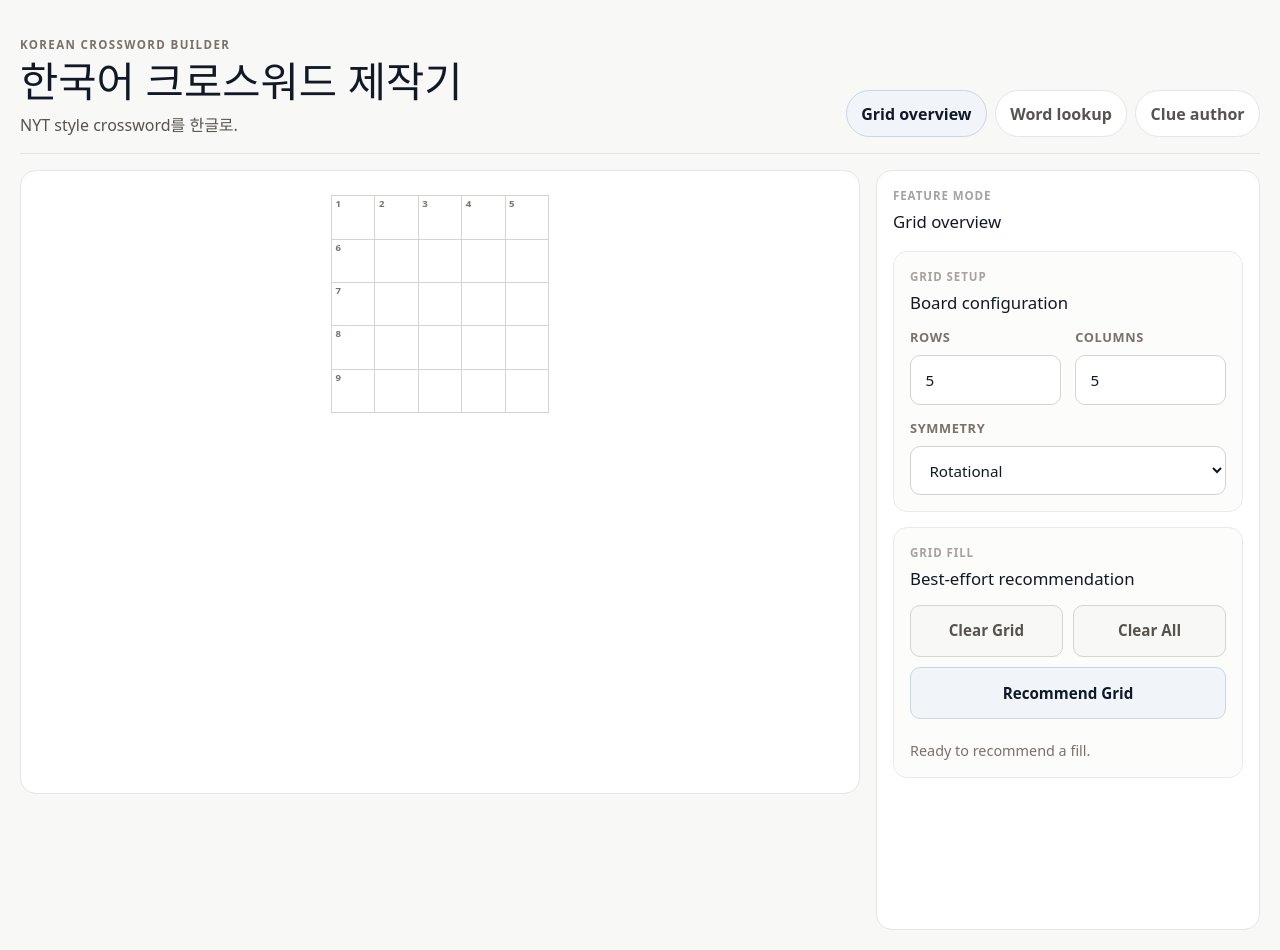
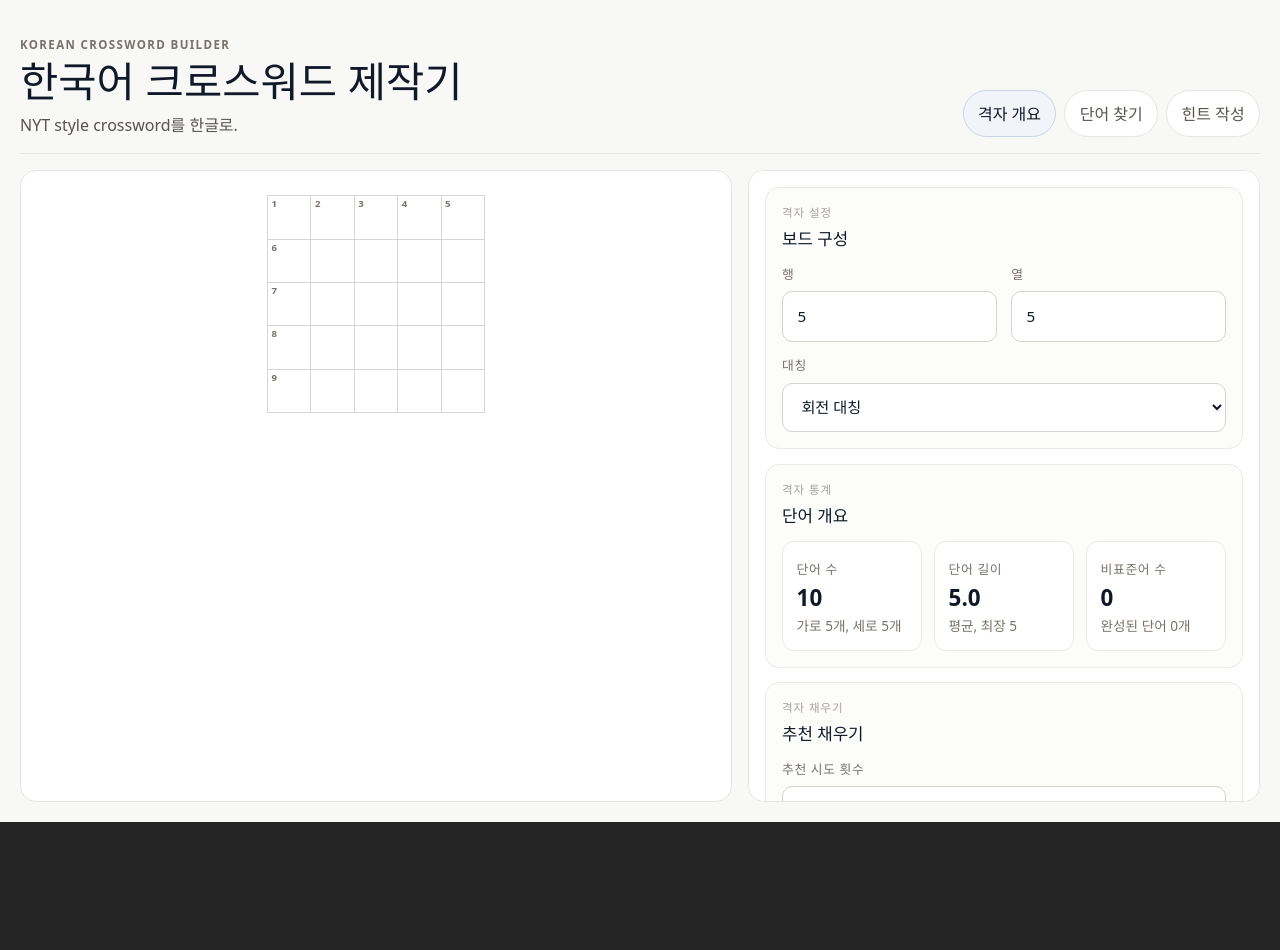
Before and after one commit to mgahn0706/korean-crossword, a React (Vite) app: page / in a window 1280 px wide. After the commit the page ends 822 px from the top, so only its background shows below. Built offline with nearby package versions, Linux system fonts and the light colour scheme.

Commit message:
feat: localize HTML and accessibility labels to Korean; adjust grid layout and styling; enhance crossword solver attempt count logic

```diff
--- a/index.html
+++ b/index.html
@@ -1,10 +1,10 @@
 <!doctype html>
-<html lang="en">
+<html lang="ko">
   <head>
     <meta charset="UTF-8" />
     <link rel="icon" type="image/svg+xml" href="/vite.svg" />
     <meta name="viewport" content="width=device-width, initial-scale=1.0" />
-    <title>Korean Crossword Builder</title>
+    <title>한국어 크로스워드 제작기</title>
   </head>
   <body>
     <div id="root"></div>
--- a/src/App.css
+++ b/src/App.css
@@ -3,6 +3,7 @@
 }
 
 .builder-shell {
+  --workspace-height: calc(100vh - 10.5rem);
   min-height: 100vh;
   padding: 1.25rem;
   background: #f8f8f6;
@@ -20,9 +21,10 @@
 
 .workspace-shell {
   display: grid;
-  grid-template-columns: minmax(0, 1fr) minmax(21rem, 24rem);
+  grid-template-columns: minmax(0, 1fr) minmax(28rem, 32rem);
   gap: 1rem;
-  align-items: start;
+  align-items: stretch;
+  height: var(--workspace-height);
 }
 
 .builder-panel {
@@ -32,9 +34,7 @@
   background: #ffffff;
   overflow-x: hidden;
   overflow-y: auto;
-  position: sticky;
-  top: 1.25rem;
-  height: calc(100vh - 2.5rem);
+  height: 100%;
 }
 
 .eyebrow {
@@ -180,6 +180,33 @@
   font-size: 0.9rem;
 }
 
+.stats-grid {
+  display: grid;
+  gap: 0.75rem;
+  grid-template-columns: repeat(3, minmax(0, 1fr));
+}
+
+.stat-card {
+  border: 1px solid #eceae7;
+  border-radius: 12px;
+  padding: 0.85rem;
+  background: #ffffff;
+}
+
+.stat-card strong {
+  display: block;
+  margin-top: 0.35rem;
+  font-size: 1.4rem;
+  line-height: 1.1;
+  color: #111827;
+}
+
+.stat-card p {
+  margin: 0.35rem 0 0;
+  color: #78716c;
+  font-size: 0.85rem;
+}
+
 .lookup-results {
   display: flex;
   flex-wrap: wrap;
@@ -312,12 +339,13 @@
 }
 
 .grid-panel {
-  min-height: calc(100vh - 11rem);
+  height: 100%;
   padding: 1rem;
   border: 1px solid #e7e5e4;
   border-radius: 16px;
   background: #ffffff;
-  overflow: auto;
+  overflow-x: auto;
+  overflow-y: auto;
 }
 
 .grid-wrap {
@@ -441,6 +469,10 @@
     grid-template-columns: 1fr;
   }
 
+  .workspace-shell {
+    height: auto;
+  }
+
   .app-header {
     align-items: start;
   }
@@ -450,16 +482,19 @@
   }
 
   .builder-panel {
-    position: static;
     height: auto;
     overflow: visible;
   }
 
   .grid-panel {
-    min-height: auto;
+    height: auto;
   }
 
   .controls-two-column {
+    grid-template-columns: 1fr;
+  }
+
+  .stats-grid {
     grid-template-columns: 1fr;
   }
 
--- a/src/App.tsx
+++ b/src/App.tsx
@@ -6,6 +6,7 @@ import "./App.css";
 
 const DEFAULT_ROWS = 5;
 const DEFAULT_COLS = 5;
+const DEFAULT_ATTEMPT_COUNT = 5;
 type SymmetryMode = "rotational" | "horizontal" | "vertical" | "none";
 
 type WorkerResponse =
@@ -16,6 +17,7 @@ type WorkerRequest = {
   id: number;
   grid: CrosswordGrid;
   customWords: string[];
+  attemptCount: number;
 };
 type FeatureMode = "grid" | "lookup" | "clue";
 type ClueDirection = "Across" | "Down";
@@ -35,9 +37,9 @@ type DictionarySets = {
 type ClueValidation = "incomplete" | "loading" | "common" | "noun" | "missing";
 
 const FEATURE_MODE_LABELS: Record<FeatureMode, string> = {
-  grid: "Grid overview",
-  lookup: "Word lookup",
-  clue: "Clue author",
+  grid: "격자 개요",
+  lookup: "단어 찾기",
+  clue: "힌트 작성",
 };
 const CLUE_STATUS_LABELS: Record<ClueValidation, string> = {
   incomplete: "미완성",
@@ -269,6 +271,7 @@ function getSymmetricCells(
 function App() {
   const [rows, setRows] = useState(DEFAULT_ROWS);
   const [cols, setCols] = useState(DEFAULT_COLS);
+  const [attemptCount, setAttemptCount] = useState(DEFAULT_ATTEMPT_COUNT);
   const [grid, setGrid] = useState<CrosswordGrid>(() =>
     createGrid(DEFAULT_ROWS, DEFAULT_COLS)
   );
@@ -282,7 +285,7 @@ function App() {
     null
   );
   const [isSolving, setIsSolving] = useState(false);
-  const [status, setStatus] = useState("Ready to recommend a fill.");
+  const [status, setStatus] = useState("격자 추천을 시작할 수 있습니다.");
   const workerRef = useRef<Worker | null>(null);
   const requestIdRef = useRef(0);
 
@@ -382,13 +385,13 @@ function App() {
       currentGrid.map((row) => row.map((cell) => (cell === "#" ? "#" : "")))
     );
     setHiddenClueIds(new Set());
-    setStatus("Letters cleared.");
+    setStatus("글자를 지웠습니다.");
   };
 
   const handleClearAll = () => {
     setGrid(createGrid(rows, cols));
     setHiddenClueIds(new Set());
-    setStatus("Grid and black cells cleared.");
+    setStatus("격자와 검은 칸을 모두 지웠습니다.");
   };
 
   const handleRecommendFill = async () => {
@@ -402,7 +405,7 @@ function App() {
 
     setIsSolving(true);
     setStatus(
-      "Searching for a grid with the fewest invalid words first, then favoring common nouns and balanced across/down fills."
+      "유효하지 않은 단어를 최소화하면서 흔한 명사와 가로세로 균형을 우선해 격자를 찾는 중입니다."
     );
 
     const result = await new Promise<WorkerResponse>((resolve, reject) => {
@@ -419,12 +422,17 @@ function App() {
       const handleError = () => {
         worker.removeEventListener("message", handleMessage);
         worker.removeEventListener("error", handleError);
-        reject(new Error("The crossword worker crashed."));
+        reject(new Error("크로스워드 작업기가 중단되었습니다."));
       };
 
       worker.addEventListener("message", handleMessage);
       worker.addEventListener("error", handleError, { once: true });
-      const payload: WorkerRequest = { id: requestId, grid, customWords };
+      const payload: WorkerRequest = {
+        id: requestId,
+        grid,
+        customWords,
+        attemptCount,
+      };
       worker.postMessage(payload);
     }).finally(() => {
       setIsSolving(false);
@@ -434,7 +442,7 @@ function App() {
       startTransition(() => {
         setGrid(result.grid);
       });
-      setStatus("Best-effort grid recommendation applied.");
+      setStatus("추천 격자를 적용했습니다.");
       return;
     }
 
@@ -484,6 +492,27 @@ function App() {
   };
   const isDuplicateAnswer = (answer: string) =>
     (duplicateAnswerCounts.get(answer) ?? 0) > 1;
+  const totalEntryLength = clueEntries.reduce(
+    (sum, entry) => sum + entry.length,
+    0
+  );
+  const invalidEntryCount = clueEntries.reduce(
+    (count, entry) =>
+      count + (getValidation(entry.answer) === "missing" ? 1 : 0),
+    0
+  );
+  const filledEntryCount = clueEntries.reduce(
+    (count, entry) => count + (!entry.answer.includes("·") ? 1 : 0),
+    0
+  );
+  const averageEntryLength =
+    clueEntries.length > 0
+      ? (totalEntryLength / clueEntries.length).toFixed(1)
+      : "0.0";
+  const longestEntryLength = clueEntries.reduce(
+    (max, entry) => Math.max(max, entry.length),
+    0
+  );
   const cellNumbers = getVisibleCellNumbers(grid, clueEntries, hiddenClueIds);
   const hiddenEntries = clueEntries.filter((entry) =>
     hiddenClueIds.has(entry.id)
@@ -499,7 +528,7 @@ function App() {
           <p className="builder-description">NYT style crossword를 한글로.</p>
         </div>
 
-        <nav className="mode-switch" aria-label="Feature mode">
+        <nav className="mode-switch" aria-label="기능 모드">
           {(
             Object.entries(FEATURE_MODE_LABELS) as Array<[FeatureMode, string]>
           ).map(([mode, label]) => (
@@ -531,22 +560,17 @@ function App() {
         </section>
 
         <aside className="builder-panel">
-          <div className="panel-header">
-            <p className="section-eyebrow">Feature mode</p>
-            <h2>{FEATURE_MODE_LABELS[activeMode]}</h2>
-          </div>
-
           {activeMode === "grid" ? (
             <div className="config-stack">
               <section className="config-card">
                 <div className="section-heading">
-                  <p className="section-eyebrow">Grid Setup</p>
-                  <h3>Board configuration</h3>
+                  <p className="section-eyebrow">격자 설정</p>
+                  <h3>보드 구성</h3>
                 </div>
 
                 <div className="controls controls-two-column">
                   <label className="field">
-                    <span>Rows</span>
+                    <span>행</span>
                     <input
                       type="number"
                       min="1"
@@ -559,7 +583,7 @@ function App() {
                   </label>
 
                   <label className="field">
-                    <span>Columns</span>
+                    <span>열</span>
                     <input
                       type="number"
                       min="1"
@@ -572,17 +596,17 @@ function App() {
                   </label>
 
                   <label className="field field-full">
-                    <span>Symmetry</span>
+                    <span>대칭</span>
                     <select
                       value={symmetry}
                       onChange={(event) =>
                         setSymmetry(event.target.value as SymmetryMode)
                       }
                     >
-                      <option value="rotational">Rotational</option>
-                      <option value="horizontal">Horizontal</option>
-                      <option value="vertical">Vertical</option>
-                      <option value="none">None</option>
+                      <option value="rotational">회전 대칭</option>
+                      <option value="horizontal">가로 대칭</option>
+                      <option value="vertical">세로 대칭</option>
+                      <option value="none">없음</option>
                     </select>
                   </label>
                 </div>
@@ -590,8 +614,55 @@ function App() {
 
               <section className="config-card">
                 <div className="section-heading">
-                  <p className="section-eyebrow">Grid Fill</p>
-                  <h3>Best-effort recommendation</h3>
+                  <p className="section-eyebrow">격자 통계</p>
+                  <h3>단어 개요</h3>
+                </div>
+
+                <div className="stats-grid">
+                  <div className="stat-card">
+                    <span className="stats-label">단어 수</span>
+                    <strong>{clueEntries.length}</strong>
+                    <p>
+                      가로 {acrossClues.length}개, 세로 {downClues.length}개
+                    </p>
+                  </div>
+                  <div className="stat-card">
+                    <span className="stats-label">단어 길이</span>
+                    <strong>{averageEntryLength}</strong>
+                    <p>평균, 최장 {longestEntryLength}</p>
+                  </div>
+                  <div className="stat-card">
+                    <span className="stats-label">비표준어 수</span>
+                    <strong>{invalidEntryCount}</strong>
+                    <p>완성된 단어 {filledEntryCount}개</p>
+                  </div>
+                </div>
+              </section>
+
+              <section className="config-card">
+                <div className="section-heading">
+                  <p className="section-eyebrow">격자 채우기</p>
+                  <h3>추천 채우기</h3>
+                </div>
+
+                <div className="controls">
+                  <label className="field">
+                    <span>추천 시도 횟수</span>
+                    <input
+                      type="number"
+                      min="1"
+                      max="20"
+                      value={attemptCount}
+                      onChange={(event) =>
+                        setAttemptCount(
+                          Math.min(
+                            20,
+                            Math.max(1, event.target.valueAsNumber || 1)
+                          )
+                        )
+                      }
+                    />
+                  </label>
                 </div>
 
                 <div className="actions">
@@ -602,7 +673,7 @@ function App() {
                       onClick={handleClearGrid}
                       disabled={isSolving}
                     >
-                      Clear Grid
+                      글자 지우기
                     </button>
                     <button
                       className="action-button action-button-secondary"
@@ -610,7 +681,7 @@ function App() {
                       onClick={handleClearAll}
                       disabled={isSolving}
                     >
-                      Clear All
+                      모두 지우기
                     </button>
                   </div>
                   <button
@@ -619,7 +690,7 @@ function App() {
                     onClick={() => void handleRecommendFill()}
                     disabled={isSolving}
                   >
-                    {isSolving ? "Filling Grid..." : "Recommend Grid"}
+                    {isSolving ? "격자 채우는 중..." : "격자 추천"}
                   </button>
                   <p className="status-text">{status}</p>
                 </div>
@@ -631,12 +702,12 @@ function App() {
             <div className="config-stack">
               <section className="config-card">
                 <div className="section-heading">
-                  <p className="section-eyebrow">Word Sources</p>
-                  <h3>Custom list</h3>
+                  <p className="section-eyebrow">단어 목록</p>
+                  <h3>사용자 목록</h3>
                 </div>
 
                 <label className="field">
-                  <span>Words</span>
+                  <span>단어</span>
                   <textarea
                     className="word-list-input"
                     value={customWordText}
@@ -645,24 +716,23 @@ function App() {
                   />
                 </label>
                 <p className="helper-text">
-                  Add one word per line or separate with commas. Recommendations
-                  use this list before the built-in noun sets.
+                  한 줄에 하나씩 입력하거나 쉼표로 구분하세요. 추천 시 이 목록을 기본 사전보다 먼저 사용합니다.
                 </p>
               </section>
 
               <section className="config-card">
                 <div className="section-heading">
-                  <p className="section-eyebrow">Lookup</p>
-                  <h3>Filter current list</h3>
+                  <p className="section-eyebrow">검색</p>
+                  <h3>현재 목록 필터</h3>
                 </div>
 
                 <label className="field">
-                  <span>Search</span>
+                  <span>검색어</span>
                   <input
                     type="text"
                     value={lookupQuery}
                     onChange={(event) => setLookupQuery(event.target.value)}
-                    placeholder="Type to filter your words"
+                    placeholder="단어를 검색하세요"
                   />
                 </label>
 
@@ -675,7 +745,7 @@ function App() {
                     ))
                   ) : (
                     <p className="empty-state">
-                      No matching words in your current list.
+                      현재 목록에 일치하는 단어가 없습니다.
                     </p>
                   )}
                 </div>
@@ -687,8 +757,8 @@ function App() {
             <div className="config-stack">
               <section className="config-card">
                 <div className="section-heading">
-                  <p className="section-eyebrow">Across</p>
-                  <h3>{acrossClues.length} entries</h3>
+                  <p className="section-eyebrow">가로</p>
+                  <h3>{acrossClues.length}개 항목</h3>
                 </div>
 
                 <div className="clue-list">
@@ -701,7 +771,7 @@ function App() {
                             {entry.answer} ({entry.length})
                           </span>
                           {isDuplicateAnswer(entry.answer) ? (
-                            <span className="clue-warning">duplicate</span>
+                            <span className="clue-warning">중복</span>
                           ) : null}
                           <span
                             className={`clue-status clue-status-${getValidation(
@@ -726,7 +796,7 @@ function App() {
                                 })
                               }
                             >
-                              {hiddenClueIds.has(entry.id) ? "Restore" : "Hide"}
+                              {hiddenClueIds.has(entry.id) ? "복원" : "숨김"}
                             </button>
                           ) : null}
                         </div>
@@ -739,20 +809,20 @@ function App() {
                               [entry.id]: event.target.value,
                             }))
                           }
-                          placeholder="Write the across clue"
+                          placeholder="가로 힌트를 입력하세요"
                         />
                       </label>
                     ))
                   ) : (
-                    <p className="empty-state">No across clues yet.</p>
+                    <p className="empty-state">아직 가로 힌트가 없습니다.</p>
                   )}
                 </div>
               </section>
 
               <section className="config-card">
                 <div className="section-heading">
-                  <p className="section-eyebrow">Down</p>
-                  <h3>{downClues.length} entries</h3>
+                  <p className="section-eyebrow">세로</p>
+                  <h3>{downClues.length}개 항목</h3>
                 </div>
 
                 <div className="clue-list">
@@ -765,7 +835,7 @@ function App() {
                             {entry.answer} ({entry.length})
                           </span>
                           {isDuplicateAnswer(entry.answer) ? (
-                            <span className="clue-warning">duplicate</span>
+                            <span className="clue-warning">중복</span>
                           ) : null}
                           <span
                             className={`clue-status clue-status-${getValidation(
@@ -790,7 +860,7 @@ function App() {
                                 })
                               }
                             >
-                              {hiddenClueIds.has(entry.id) ? "Restore" : "Hide"}
+                              {hiddenClueIds.has(entry.id) ? "복원" : "숨김"}
                             </button>
                           ) : null}
                         </div>
@@ -803,12 +873,12 @@ function App() {
                               [entry.id]: event.target.value,
                             }))
                           }
-                          placeholder="Write the down clue"
+                          placeholder="세로 힌트를 입력하세요"
                         />
                       </label>
                     ))
                   ) : (
-                    <p className="empty-state">No down clues yet.</p>
+                    <p className="empty-state">아직 세로 힌트가 없습니다.</p>
                   )}
                 </div>
               </section>
--- a/src/components/Grid.tsx
+++ b/src/components/Grid.tsx
@@ -178,7 +178,7 @@ export function Grid({
                   ref={(element) => {
                     inputRefs.current[inputIndex] = element;
                   }}
-                  aria-label={`Row ${rowIndex + 1} Column ${colIndex + 1}`}
+                  aria-label={`${rowIndex + 1}행 ${colIndex + 1}열`}
                   className={`grid-cell${isBlack ? " grid-cell-black" : ""}`}
                   type="text"
                   inputMode="text"
--- a/src/workers/crosswordWorker.ts
+++ b/src/workers/crosswordWorker.ts
@@ -7,6 +7,7 @@ type WorkerRequest = {
   id: number;
   grid: CrosswordGrid;
   customWords: string[];
+  attemptCount: number;
 };
 
 type WorkerResponse =
@@ -42,7 +43,8 @@ const workerScope = self as DedicatedWorkerGlobalScope;
 const PLACEHOLDER_LETTERS = ["ㄱ", "ㄴ", "ㄷ", "ㄹ", "ㅁ", "ㅂ", "ㅅ", "ㅇ", "ㅈ", "ㅊ"];
 const MAX_CANDIDATES_PER_SLOT = 20;
 const MAX_SEARCH_STEPS = 1200;
-const ATTEMPT_COUNT = 5;
+const DEFAULT_ATTEMPT_COUNT = 5;
+const MAX_ATTEMPT_COUNT = 20;
 
 let dictionariesPromise: Promise<PreparedDictionary[]> | null = null;
 
@@ -423,13 +425,18 @@ function recommendGrid(
   initialGrid: CrosswordGrid,
   dictionaries: PreparedDictionary[],
   commonDictionary: PreparedDictionary,
+  attemptCount: number,
 ): CrosswordGrid {
   const slots = extractSlots(initialGrid);
   const wordSets = buildWordSets(dictionaries);
   const commonWordSets = buildWordSets([commonDictionary]);
   let bestRecommendation: { grid: CrosswordGrid; score: RecommendationScore } | null = null;
+  const totalAttempts = Math.min(
+    MAX_ATTEMPT_COUNT,
+    Math.max(1, Math.floor(attemptCount) || DEFAULT_ATTEMPT_COUNT),
+  );
 
-  for (let attempt = 0; attempt < ATTEMPT_COUNT; attempt += 1) {
+  for (let attempt = 0; attempt < totalAttempts; attempt += 1) {
     const grid = initialGrid.map((row) => [...row]);
     let bestGrid = grid.map((row) => [...row]);
     let bestAcrossCount = 0;
@@ -576,7 +583,12 @@ workerScope.onmessage = async (event: MessageEvent<WorkerRequest>) => {
       event.data.customWords.length > 0
         ? [prepareDictionary(event.data.customWords), ...dictionaries]
         : dictionaries;
-    const grid = recommendGrid(event.data.grid, orderedDictionaries, commonDictionary);
+    const grid = recommendGrid(
+      event.data.grid,
+      orderedDictionaries,
+      commonDictionary,
+      event.data.attemptCount,
+    );
     const payload: WorkerResponse = { id: event.data.id, success: true, grid };
     workerScope.postMessage(payload);
   } catch (error) {
```
